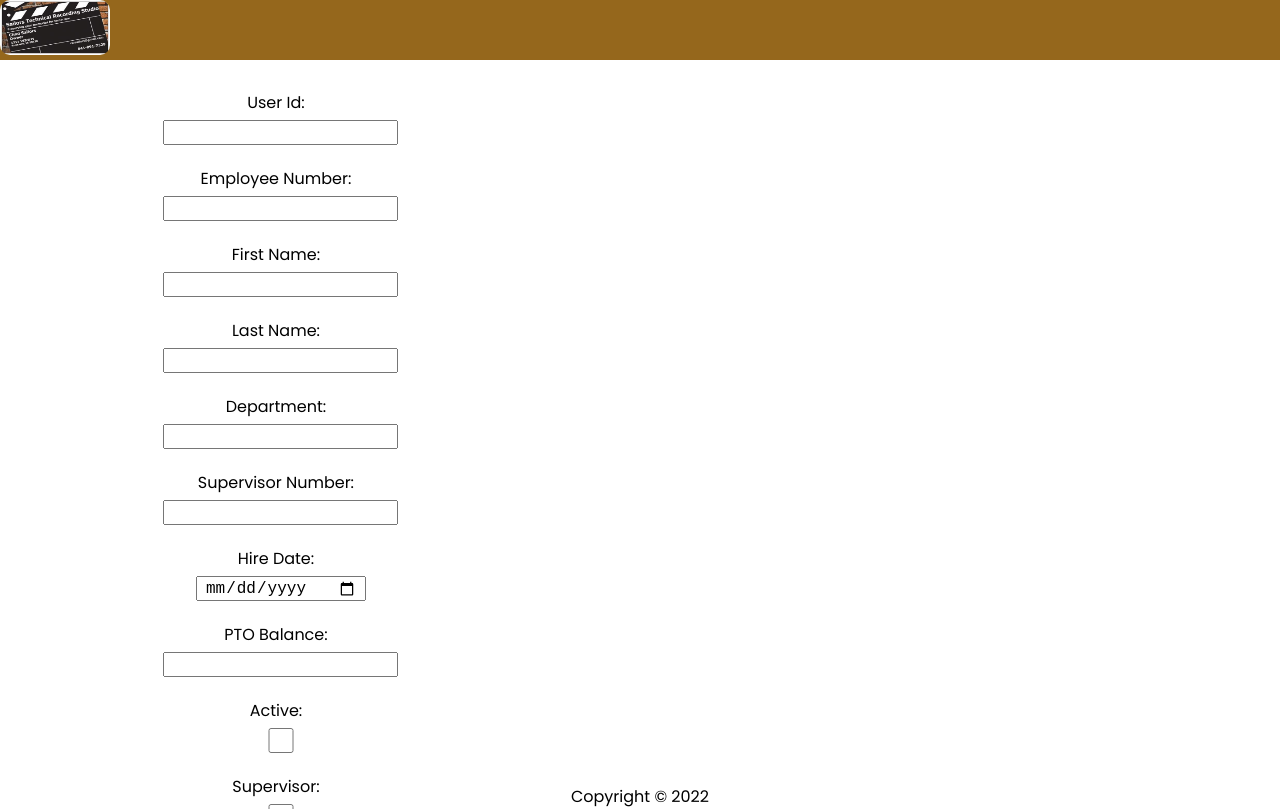
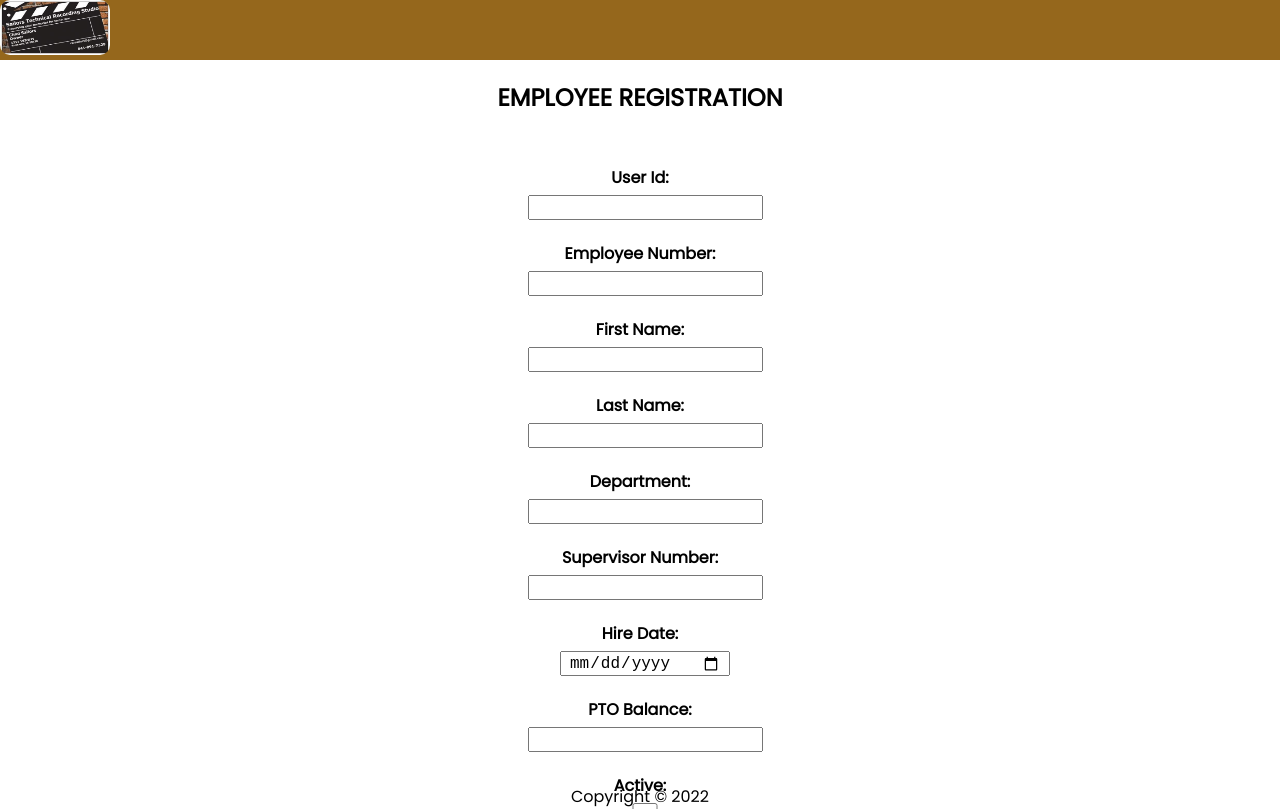
Before and after one commit to HREngCode/Capstone_PTO, a React (Create React App) app in the folder frontend/: page /registerEe in a window 1280 px wide. Shown: the top 809 px of the page. Built offline with nearby package versions, Linux system fonts and the light colour scheme.

Commit message:
Added Format Changes To Register User And Register Employee Pages

```diff
--- a/frontend/src/pages/RegisterEePage/RegisterEePage.js
+++ b/frontend/src/pages/RegisterEePage/RegisterEePage.js
@@ -42,10 +42,14 @@ const RegisterEePage = () => {
   );
 
   return (
-    <div className="container">
+    <div className="title-homepage"><h2><b>EMPLOYEE REGISTRATION</b></h2>
+    <div className="submit-new-request">
       <form className="form" onSubmit={handleSubmit}>
       <label>
-          User Id:{" "}
+        <b>
+          User Id:
+        </b>
+          {" "}
           <input
             type="number"
             name="user_id"
@@ -54,7 +58,10 @@ const RegisterEePage = () => {
           />
         </label>
         <label>
-          Employee Number:{" "}
+        <b>
+          Employee Number:
+          </b>
+          {" "}
           <input
             type="number"
             name="employee_number"
@@ -63,7 +70,10 @@ const RegisterEePage = () => {
           />
         </label>
         <label>
-          First Name:{" "}
+        <b>
+          First Name:
+          </b>
+          {" "}
           <input
             type="text"
             name="employee_first_name"
@@ -72,7 +82,10 @@ const RegisterEePage = () => {
           />
         </label>
         <label>
-          Last Name:{" "}
+        <b>
+          Last Name:
+          </b>
+          {" "}
           <input
             type="text"
             name="employee_last_name"
@@ -81,7 +94,10 @@ const RegisterEePage = () => {
           />
         </label>
         <label>
-          Department:{" "}
+        <b>
+          Department:
+          </b>
+          {" "}
           <input
             type="text"
             name="department"
@@ -90,7 +106,10 @@ const RegisterEePage = () => {
           />
         </label>
         <label>
-          Supervisor Number:{" "}
+        <b>
+          Supervisor Number:
+          </b>
+          {" "}
           <input
             type="number"
             name="supervisor_number"
@@ -99,7 +118,10 @@ const RegisterEePage = () => {
           />
         </label>
         <label>
-          Hire Date:{" "}
+        <b>
+          Hire Date:
+          </b>
+          {" "}
           <input
             type="date"
             name="hire_date"
@@ -108,7 +130,10 @@ const RegisterEePage = () => {
           />
         </label>
         <label>
-          PTO Balance:{" "}
+        <b>
+          PTO Balance:
+          </b>
+          {" "}
           <input
           //Changed to type Number
           type="number"
@@ -118,7 +143,10 @@ const RegisterEePage = () => {
           />
         </label>
         <label>
-          Active:{" "}
+        <b>
+          Active:
+          </b>
+          {" "}
           <input
             type="checkbox"
             name="active"
@@ -128,7 +156,10 @@ const RegisterEePage = () => {
           />
         </label>
         <label>
-          Supervisor:{" "}
+        <b>
+          Supervisor:
+          </b>
+          {" "}
           <input
             type="checkbox"
             name="isSupervisor"
@@ -138,7 +169,10 @@ const RegisterEePage = () => {
           />
         </label>
         <label>
-          Admin:{" "}
+        <b>
+          Admin:
+          </b>
+          {" "}
           <input
             type="checkbox"
             name="isAdmin"
@@ -154,6 +188,7 @@ const RegisterEePage = () => {
         <button>Register!</button>
       </form>
     </div>
+    </div>
   );
 };
 
--- a/frontend/src/pages/RegisterPage/RegisterPage.js
+++ b/frontend/src/pages/RegisterPage/RegisterPage.js
@@ -27,12 +27,15 @@ const RegisterPage = () => {
 
 
   return (
-    <div className="container">
+    <div className="title-homepage"><h2><b>USER REGISTRATION</b></h2>
+    <div className="submit-new-request">
 
       {/*handleSubmit is called from the hook up above*/}
       <form className="form" onSubmit={handleSubmit}>
-        <label>
-          Username:{" "}
+        <label><b>
+          Username:
+        </b>
+          {" "}
           <input
             type="text"
             name="username"
@@ -41,7 +44,10 @@ const RegisterPage = () => {
           />
         </label>
         <label>
-          Password:{" "}
+          <b>
+           Password:
+          </b>
+          {" "}
           <input
             type="text"
             name="password"
@@ -50,7 +56,10 @@ const RegisterPage = () => {
           />
         </label>
         <label>
-          Email:{" "}
+          <b>
+            Email:
+          </b>
+          {" "}
           <input
             type="text"
             name="email"
@@ -59,7 +68,10 @@ const RegisterPage = () => {
           />
         </label>
         <label>
-          First Name:{" "}
+          <b>
+           First Name:
+          </b>
+          {" "}
           <input
             type="text"
             name="firstName"
@@ -68,7 +80,10 @@ const RegisterPage = () => {
           />
         </label>
         <label>
-          Last Name:{" "}
+          <b>
+            Last Name:
+          </b>
+          {" "}
           <input
             type="text"
             name="lastName"
@@ -77,11 +92,12 @@ const RegisterPage = () => {
           />
         </label>
         <p style={{ fontSize: "12px" }}>
-          NOTE: Make this an uncommon password with characters, numbers, and
-          special characters!
+          <i>NOTE: Make this an uncommon password with characters, numbers, and
+          special characters!</i>
         </p>
         <button>Register!</button>
       </form>
+    </div>
     </div>
   );
 };
```
